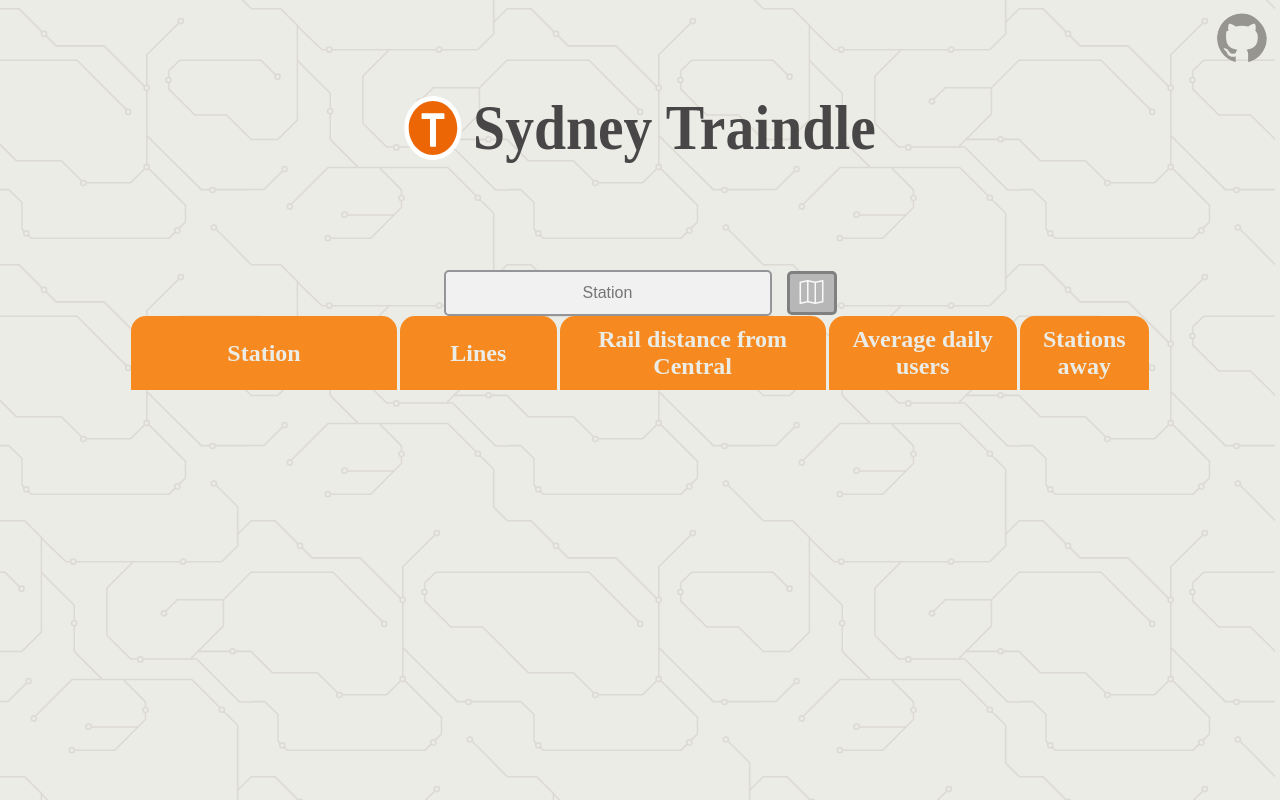
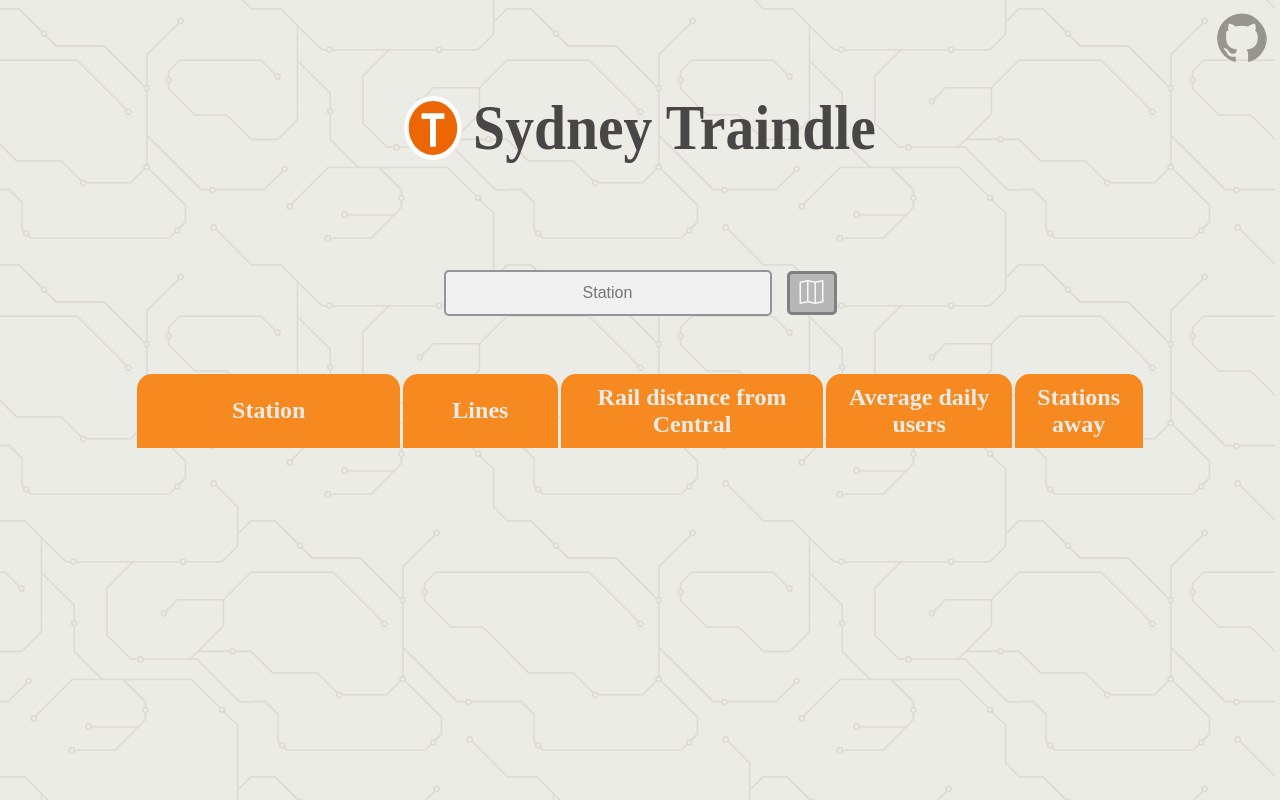
Before and after one commit to sunnyyuqingchen/sydney_traindle, a React (Vite) app: page / in a window 1280 px wide. Built offline with nearby package versions, Linux system fonts and the light colour scheme; a web font is replaced by a local one.

Commit message:
revert table absolute

```diff
--- a/src/index.css
+++ b/src/index.css
@@ -49,7 +49,7 @@ h1 {
   justify-content: space-evenly;
   align-items: center;
   padding-top: 3%;
-  padding-bottom: 2%;
+  padding-bottom: 3%;
   margin: auto;
   width: fit-content;
 }
@@ -178,9 +178,6 @@ input {
 }
 
 .station-table {
-  position: absolute;
-  top: 37vh;
-  left: 10%;
   text-align: center;
   margin: 20px auto;
   width: 80%;
```
